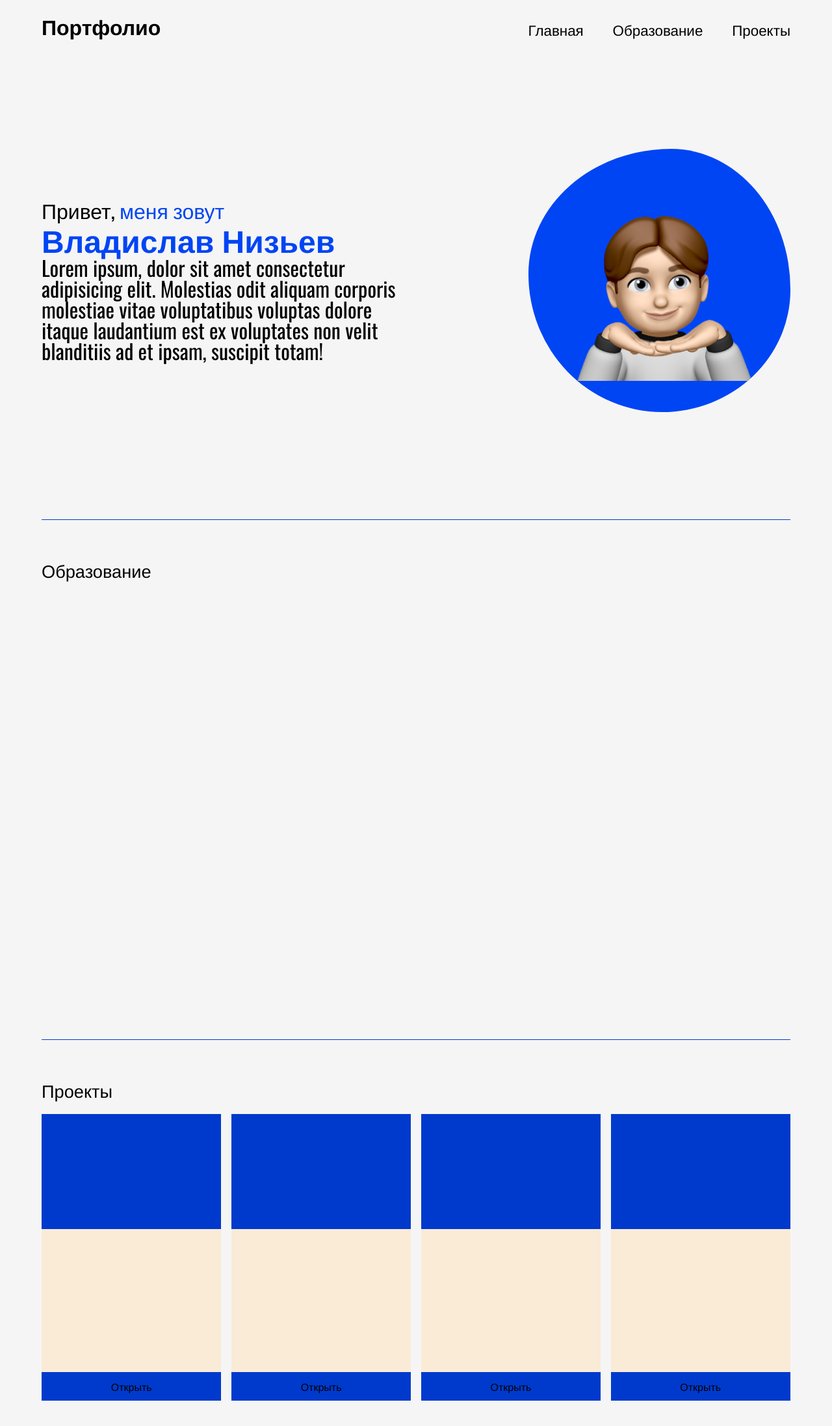
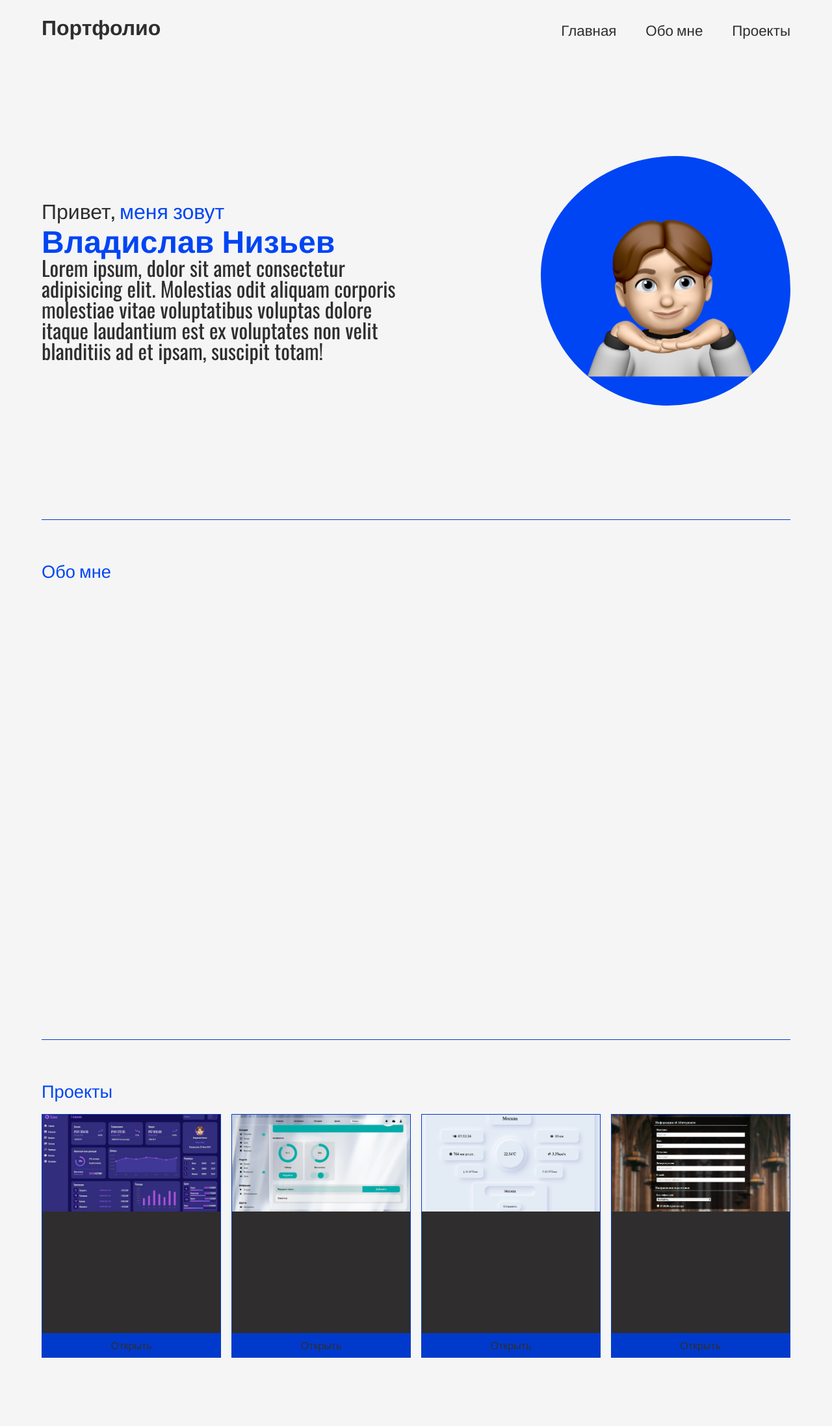
Before and after one commit to nilVFS/personal, a plain HTML site: page index.html in a window 1280 px wide. Shown: the top 2194 px of the page at 65% size. Drawn offline with nearby package versions, Linux system fonts and the light colour scheme.

Commit message:
add projects photos

```diff
--- a/index.html
+++ b/index.html
@@ -14,7 +14,7 @@
             <nav>
                 <ul>
                     <li><a href="#main">Главная</a></li>
-                    <li><a href="#education">Образование</a></li>
+                    <li><a href="#about">Обо мне</a></li>
                     <li><a href="#projects">Проекты</a></li>
                 </ul>
             </nav>
@@ -36,31 +36,39 @@
                     </div>
                 </div>
             </section>
-            <section id="education">
-                <h2>Образование</h2>
+            <section id="about">
+                <h2>Обо мне</h2>
             </section>
             <section id="projects">
                 <h2>Проекты</h2>
-                <div id="note" class="projects-wrapper">
+                <div class="projects-wrapper">
                     <div class="project">
-                        <div class="project-img"></div>
+                        <img class="project-img" src="src/images/bank-dash.jpeg" alt="bank dashboard app" />
                         <p class="project-description"></p>
-                        <p class="project-name">Открыть</p>
+                        <a class="project-name" href="https://nilvfs.github.io/finance/" target="_blank">
+                            Открыть
+                        </a>
                     </div>
                     <div class="project">
-                        <div class="project-img"></div>
+                        <img class="project-img" src="src/images/note-dash.jpeg" alt="note dashboard app" />
                         <p class="project-description"></p>
-                        <p class="project-name">Открыть</p>
+                        <a class="project-name" href="https://nilvfs.github.io/note-dashboard/" target="_blank">
+                            Открыть
+                        </a>
                     </div>
                     <div class="project">
-                        <div class="project-img"></div>
+                        <img class="project-img" src="src/images/weather.jpeg" alt="weather app" />
                         <p class="project-description"></p>
-                        <p class="project-name">Открыть</p>
+                        <a class="project-name" href="https://nilvfs.github.io/weather/" target="_blank">
+                            Открыть
+                        </a>
                     </div>
                     <div class="project">
-                        <div class="project-img"></div>
+                        <img class="project-img" src="src/images/recruitment-form.jpeg" alt="institute recruitment form" />
                         <p class="project-description"></p>
-                        <p class="project-name">Открыть</p>
+                        <a class="project-name" href="https://nilvfs.github.io/Student-Recruitment-Form/" target="_blank">
+                            Открыть
+                        </a>
                     </div>
                 </div>
             </section>
--- a/src/scripts/main.js
+++ b/src/scripts/main.js
@@ -11,7 +11,7 @@
 
 function typeWriter() {
     if (i < myName.length) {
-      document.querySelector(".name").innerHTML += myName.charAt(i);
+      document.querySelector(".name").textContent += myName.charAt(i);
       i++;
       setTimeout(typeWriter, 100);
     }
--- a/src/styles/styles.css
+++ b/src/styles/styles.css
@@ -8,7 +8,7 @@
 :root {
     --main-white: whitesmoke;
     --gray: #545454;
-    --light-black: #000000;
+    --light-black: #2f2d2d;
     --light-green: #0045F4;
     --deep-green: #003ACC;
 }
@@ -24,6 +24,8 @@
     width: 100%;
     height: 100vh;
     background: var(--main-white);
+    color: var(--light-black);
+    scroll-behavior: smooth;
 }
 
 main {
@@ -33,6 +35,7 @@
 
 h2 {
     font-size: 1.7rem;
+    color: var(--light-green);
 }
 
 h3 {
@@ -46,8 +49,12 @@
 }
 
 a {
-    color: black;
+    color: var(--light-black);
     text-decoration: none;
+}
+
+a:active {
+    color: var(--deep-green);
 }
 
 .light-green {
@@ -113,7 +120,8 @@
 }
 
 .photo-wrapper {
-    width: 70%;
+    width: 30vw;
+    height: 30vw;
     background-color: var(--light-green);
     border-radius: 77% 23% 78% 22% / 25% 77% 23% 75%;
     overflow: hidden;
@@ -146,15 +154,13 @@
     border-bottom: 1px solid var(--deep-green);
 }
 
-
-
-#projects h2 {
-    margin-bottom: 2%;
+#projects > h2 {
+    padding-bottom: 2%;
 }
 
 .projects-wrapper {
     width: 100%;
-    height: 100%;
+    height: 85%;
     display: flex;
     justify-content: space-between;
 }
@@ -164,12 +170,13 @@
     height: 60%;
     display: flex;
     flex-direction: column;
+    border: 1px solid var(--deep-green);
 }
 
 .project-img {
     width: 100%;
     height: 40%;
-    background-color: #003ACC;
+    object-fit: cover;
 }
 
 .project-name {
@@ -184,7 +191,7 @@
 .project-description {
     width: 100%;
     height: 50%;
-    background-color: antiquewhite;
+    background-color: var(--light-black);
 }
 
 
@@ -192,7 +199,12 @@
 
 @media screen and (max-width: 768px) {
 
+    body {
+        font-size: 90%;
+    }
+
     header {
+        width: 100%;
         align-items: center;
         justify-content: center;
     }
@@ -209,8 +221,12 @@
         margin: 1em;
     }
 
+    section {
+        width: 99%;
+    }
 
-    #main-content {
+
+    #main {
         flex-direction: column;
     }
 
@@ -220,9 +236,26 @@
     }
 
     .main-photo {
-        width: 100%;
-        height: 50%;
+        width: 60vw;
+        height: 80vw;
         order: -1;
         align-items: center;
     }
+
+    .projects-wrapper {
+        display: flex;
+        overflow: auto;
+        gap: 1em;
+    }
+
+    .project {
+        flex-shrink: 0;
+        width: 99%;
+        height: 80%;
+    }
+
+    .project-img {
+        object-fit: cover;
+    }
+
 }
```
Also changed, not shown: src/images/bank-dash.jpeg (added), src/images/chalkboard.jpg (deleted), src/images/note-dash.jpeg (added), src/images/recruitment-form.jpeg (added), src/images/weather.jpeg (added).
